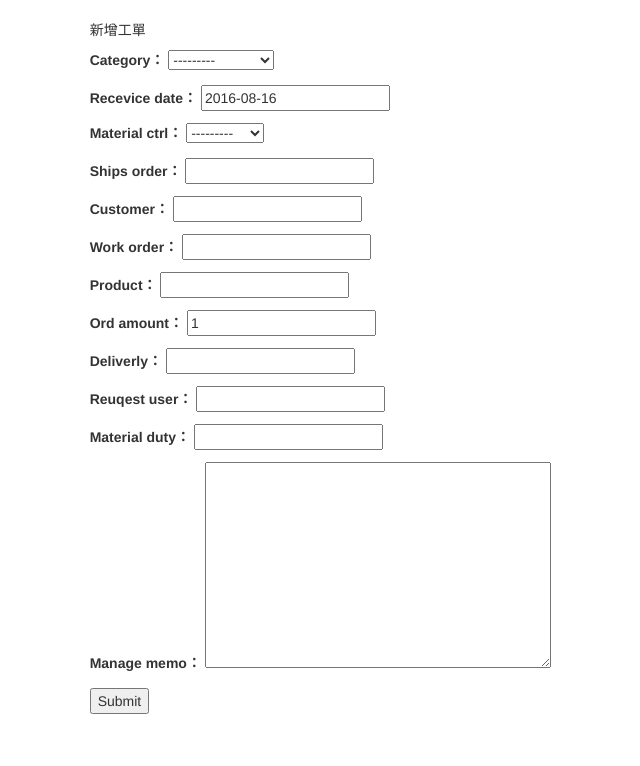
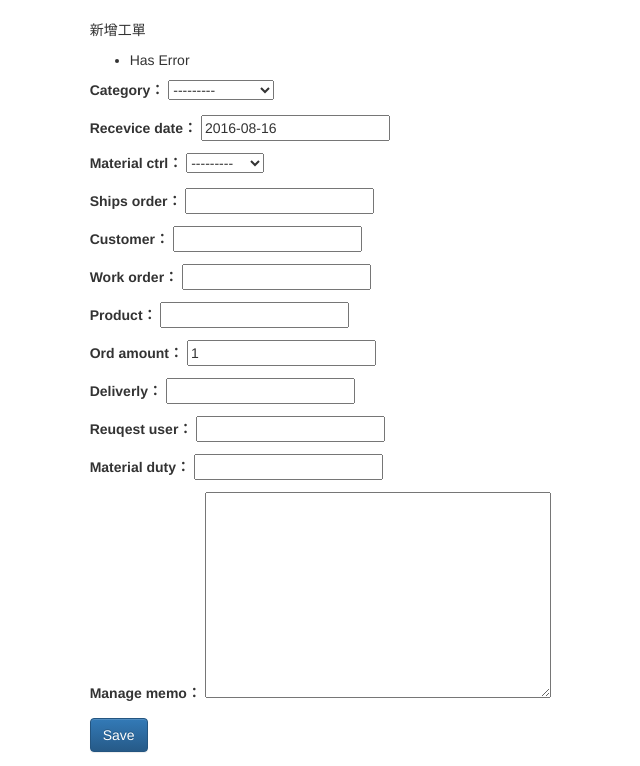
Before and after one commit to alderdev/eip, a Django app: page /dpsed/create/ in a window 1280 px wide. Shown: the part 52-818 px from the top of the page, without its empty margins (32-672 px from the left). Before the commit the page ends 766 px from the top, so only its background shows below. Run offline with Django 3.2, Linux system fonts and the light colour scheme; data comes from the database, SQL or seed files in the repository; both versions use the stored data as it was after the commit; some libraries are stand-ins or nearby versions.

Commit message:
modify Dpsed Detail Function

```diff
--- a/dpsed/forms.py
+++ b/dpsed/forms.py
@@ -2,7 +2,7 @@ from django import forms
 from django.forms import ModelForm, Textarea, CharField
 from .models import WorkOrder
 
-class WorkOrderForm(forms.ModelForm):
+class WorkOrderCreateForm(forms.ModelForm):
     class Meta:
         model = WorkOrder
         #fields = ["category", "zmms", "manage_memo" ]
@@ -12,3 +12,14 @@ class WorkOrderForm(forms.ModelForm):
             'product': forms.TextInput(attrs={'size':20, 'title':'Product Number', }) ,
 
         }
+
+class WorkOrderUpdateForm(forms.ModelForm):
+    class Meta:
+        model = WorkOrder
+        #fields = ["category", "zmms", "manage_memo" ]
+        exclude = ('create_at',)
+        widgets = {
+            'customer': forms.TextInput(attrs={'size':20, 'title':'Customer Number', }) ,
+            'product': forms.TextInput(attrs={'size':20, 'title':'Product Number', }) ,
+
+        }
--- a/dpsed/urls.py
+++ b/dpsed/urls.py
@@ -21,6 +21,6 @@ urlpatterns = [
     url(r'^$', views.dps_list),
     url(r'^create/$', views.dps_create),
     url(r'^detail/(?P<id>\d+)/$', views.dps_detail , name='detail'),
-    url(r'^update/(?P<id>\d+)/$', views.dps_update),
+    url(r'^update/(?P<id>\d+)/$', views.dps_update, name='update'),
     url(r'^delete/(?P<id>\d+)/$', views.dps_delete),
 ]
--- a/dpsed/views.py
+++ b/dpsed/views.py
@@ -1,9 +1,9 @@
 from django.shortcuts import render, get_object_or_404
 from django.core.paginator import Paginator, EmptyPage, PageNotAnInteger
 from django.http import HttpResponse, HttpResponseRedirect
-
+from django.contrib import messages
 from .models import WorkOrder
-from .forms import WorkOrderForm
+from .forms import WorkOrderCreateForm, WorkOrderUpdateForm
 
 # Create your views here.
 #若是一個資料集, 就用queryset
@@ -18,28 +18,37 @@ def dps_list(request):
     try:
         queryset = paginator.page(page)
     except PageNotAnInteger:
-        # If page is not an integer, deliver first page.
         queryset = paginator.page(1)
     except EmptyPage:
-        # If page is out of range (e.g. 9999), deliver last page of results.
         queryset = paginator.page(paginator.num_pages)
 
     return render(request, "dpsed_list.html", locals())
 
 def dps_create(request):
     title = "新增工單"
-    form = WorkOrderForm(request.POST or None)
+    form = WorkOrderCreateForm(request.POST or None)
     if form.is_valid():
         instance = form.save(commit=False)
         instance.save()
+        messages.success(request, "Successfully Create")
         return HttpResponseRedirect(instance.get_absoulte_url())
+    else:
+        messages.error(request, "Has Error ")
 
     return render(request, "dpsed_form.html", locals())
 
 def dps_detail(request, id=None):
     title = "工單明細"
     record = get_object_or_404( WorkOrder, id=id)
-    return render(request, "dpsed_detail.html", locals())
+    form = WorkOrderUpdateForm(request.POST or None, instance = record)
+    if form.is_valid():
+        instance = form.save(commit=False)
+        instance.save()
+        messages.success(request, "Successfully by Save")
+        return HttpResponseRedirect(instance.get_absoulte_url())
+
+
+    return render(request, "dpsed_form.html", locals())
 
 def dps_update(request, id=None):
     title = "工單列表"
--- a/templates/dpsed_detail.html
+++ b/templates/dpsed_detail.html
@@ -5,7 +5,8 @@
 
   <p>{{ title }}</p>
 <form action="" method="POST">{% csrf_token %}
-  {{ form.as_p }}
-  <input type="submit" value="Submit"/>
+    {{ record.work_order }}
+
+    <button type="submit" class="btn btn-primary" >Submit</button>
 </form>
 {% endblock content %}
--- a/templates/dpsed_form.html
+++ b/templates/dpsed_form.html
@@ -4,8 +4,17 @@
 {% block content  %}
 
   <p>{{ title }}</p>
-<form action="" method="POST">{% csrf_token %}
+
+  {% if messages %}
+  <ul class="messages">
+      {% for message in messages %}
+      <li{% if message.tags %} class="{{ message.tags }}"{% endif %}>{{ message }}</li>
+      {% endfor %}
+  </ul>
+  {% endif %}
+<form action="" method="POST" >{% csrf_token %}
   {{ form.as_p }}
-  <input type="submit" value="Submit"/>
+  <button type="submit" class="btn btn-primary" >Save</button>
 </form>
+
 {% endblock content %}
```
Also changed, not shown: templates/dpsed_list.html (+2 -12 lines), db.sqlite3.
